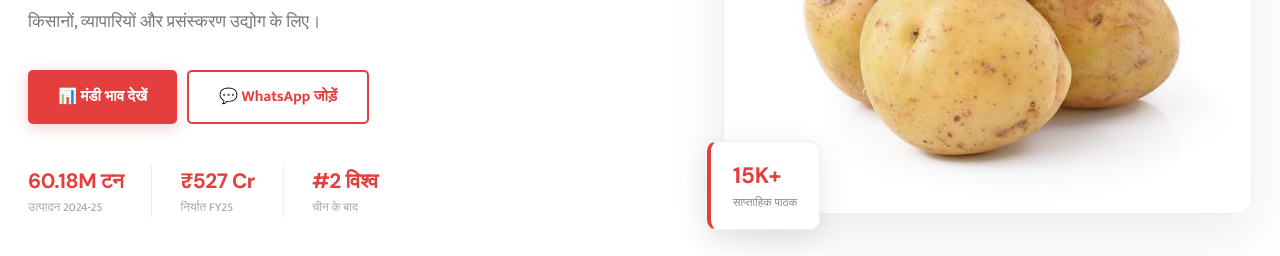
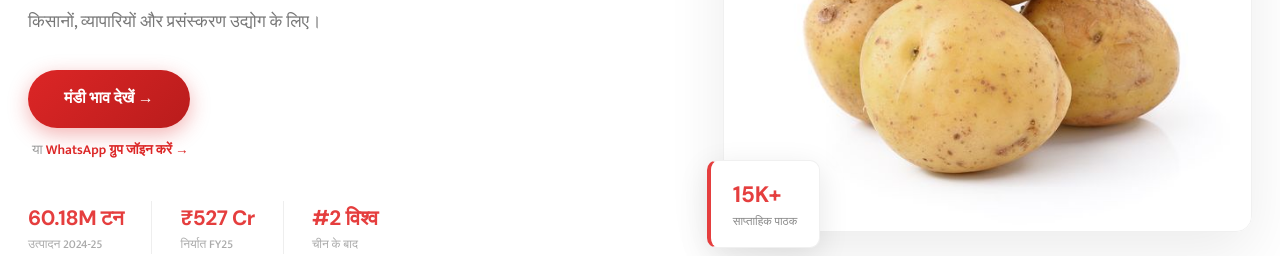
Before and after one commit to DaewooJ/indianpotato-in, a Next.js app: page / in a window 1280 px wide. Shown: the part 415-671 px from the top of the page. Built offline with nearby package versions, Linux system fonts and the light colour scheme; no server answers.

Commit message:
fix: premium hero CTA — gradient pill button, remove WhatsApp button, add subtle text link

```diff
--- a/components/Hero.tsx
+++ b/components/Hero.tsx
@@ -17,9 +17,25 @@ export default function Hero() {
             <p style={{ fontFamily: 'var(--font-hindi), sans-serif', fontSize: '1.08rem', lineHeight: 1.85, color: '#777', maxWidth: 500, marginBottom: 32 }}>
               मंडी भाव · सरकारी योजनाएँ · किस्मों का डेटाबेस · निर्यात डेटा · उद्योग डायरेक्टरी — किसानों, व्यापारियों और प्रसंस्करण उद्योग के लिए।
             </p>
-            <div style={{ display: 'flex', gap: 10, flexWrap: 'wrap', marginBottom: 40 }}>
-              <Link href="/mandi" style={{ background: '#E53E3E', color: '#fff', textDecoration: 'none', padding: '14px 30px', borderRadius: 5, fontFamily: 'var(--font-hindi), sans-serif', fontSize: '0.95rem', fontWeight: 700, display: 'inline-flex', alignItems: 'center', gap: 8, boxShadow: '0 4px 16px rgba(229,62,62,0.25)' }}>📊 मंडी भाव देखें</Link>
-              <a href="https://spuds.me/kisan" target="_blank" rel="noopener noreferrer" style={{ background: '#fff', color: '#E53E3E', textDecoration: 'none', border: '2px solid #E53E3E', padding: '13px 30px', borderRadius: 5, fontFamily: 'var(--font-hindi), sans-serif', fontSize: '0.95rem', fontWeight: 700 }}>💬 WhatsApp जोड़ें</a>
+            <div style={{ display: 'flex', flexDirection: 'column', gap: 12, marginBottom: 40, alignItems: 'flex-start' }}>
+              <Link href="/mandi" className="hero-cta" style={{
+                background: 'linear-gradient(135deg, #dc2626, #b91c1c)',
+                color: '#fff', textDecoration: 'none',
+                padding: '16px 36px', borderRadius: 50,
+                fontSize: '1rem', fontWeight: 700,
+                display: 'inline-flex', alignItems: 'center', gap: 8,
+                boxShadow: '0 6px 20px rgba(220,38,38,0.35)',
+                transition: 'transform 0.2s ease, box-shadow 0.2s ease',
+              }}>
+                मंडी भाव देखें →
+              </Link>
+              <a href="https://spuds.me/kisan" target="_blank" rel="noopener noreferrer" style={{
+                fontSize: '0.85rem', color: '#999', textDecoration: 'none',
+                fontWeight: 500, paddingLeft: 4,
+                transition: 'color 0.2s',
+              }}>
+                या <span style={{ color: '#dc2626', fontWeight: 600 }}>WhatsApp ग्रुप जॉइन करें →</span>
+              </a>
             </div>
             {/* Stats row below buttons */}
             <div style={{ display: 'flex', gap: 28, flexWrap: 'wrap' }}>
@@ -65,7 +81,10 @@ export default function Hero() {
           </div>
         </div>
       </div>
-      <style>{`@media (max-width: 860px) { .hero-grid { grid-template-columns: 1fr !important; gap: 36px !important; } }`}</style>
+      <style>{`
+        @media (max-width: 860px) { .hero-grid { grid-template-columns: 1fr !important; gap: 36px !important; } }
+        .hero-cta:hover { transform: translateY(-2px); box-shadow: 0 8px 28px rgba(220,38,38,0.45) !important; filter: brightness(1.05); }
+      `}</style>
     </section>
   );
 }
```
